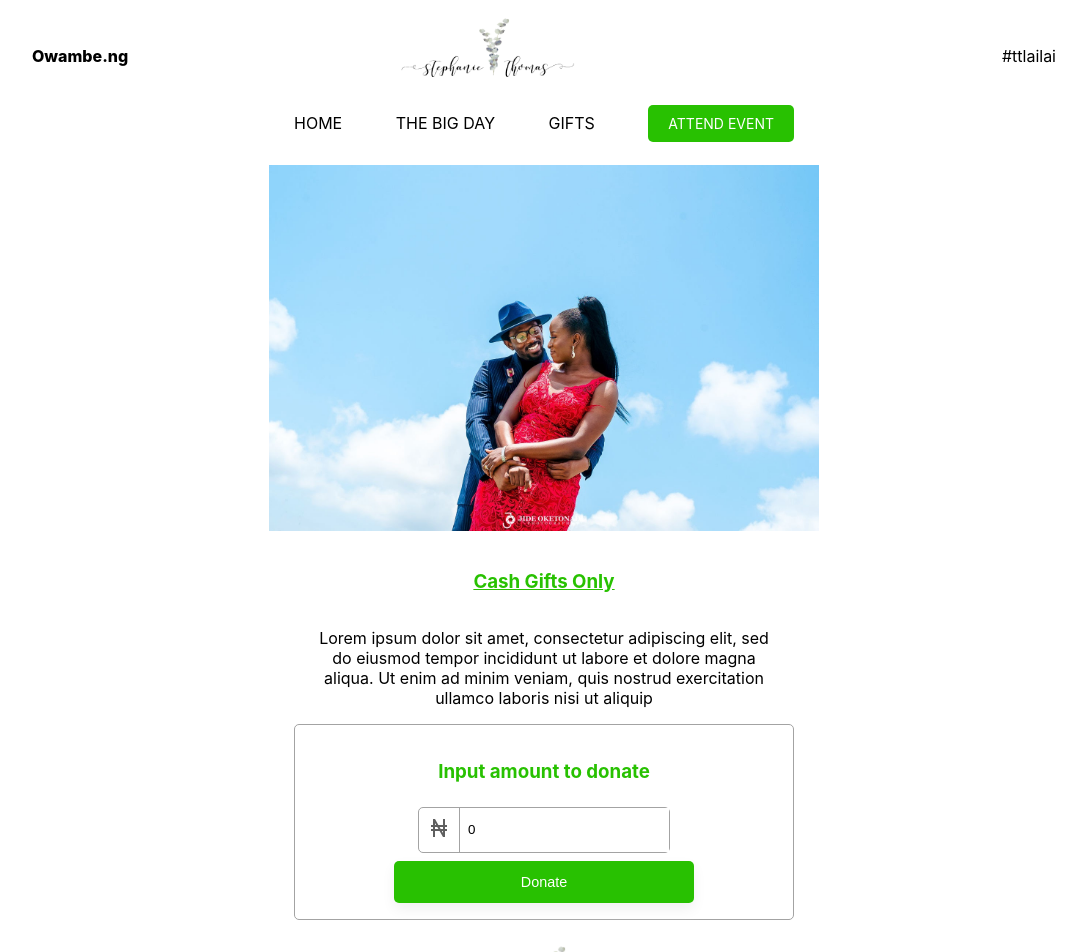
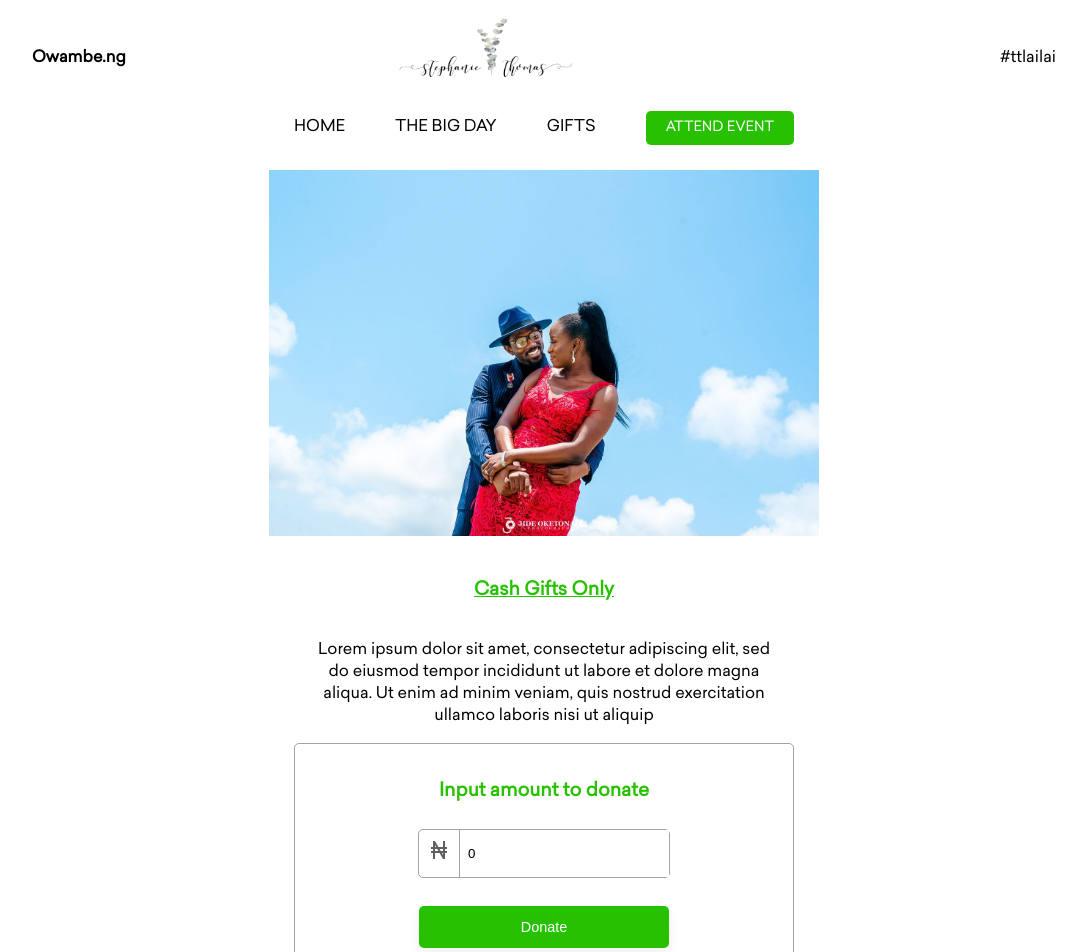
Before and after one commit to mrtoluadesina/linkup-website, a React (Create React App) app: page /gifts in a window 1280 px wide. Shown: the top 952 px of the page, without its empty margins (96-1182 px from the left). Built offline with nearby package versions, Linux system fonts and the light colour scheme.

Commit message:
clean up gift page

```diff
--- a/src/index.scss
+++ b/src/index.scss
@@ -6,13 +6,22 @@ body {
   margin: 0;
   padding: 0;
   box-sizing: border-box;
-  font-family: -apple-system, BlinkMacSystemFont, 'Segoe UI', 'Roboto', 'Oxygen',
-    'Ubuntu', 'Cantarell', 'Fira Sans', 'Droid Sans', 'Helvetica Neue',
-    sans-serif;
+  // font-family: -apple-system, BlinkMacSystemFont, 'Segoe UI', 'Roboto', 'Oxygen',
+  //   'Ubuntu', 'Cantarell', 'Fira Sans', 'Droid Sans', 'Helvetica Neue',
+  //   sans-serif;
+  font-family:'SailecRegular',sans-serif;
   -webkit-font-smoothing: antialiased;
   -moz-osx-font-smoothing: grayscale;
 }
-
+@font-face {
+  font-family: 'SailecRegular';
+  src: url('../src/fonts/SailecRegular.ttf') format('truetype') ; /* IE9 Compat Modes */
+  // src: url('webfont.eot?#iefix') format('embedded-opentype'), /* IE6-IE8 */
+  //      url('webfont.woff2') format('woff2'), /* Super Modern Browsers */
+  //      url('webfont.woff') format('woff'), /* Pretty Modern Browsers */
+  //      url('webfont.ttf')  format('truetype'), /* Safari, Android, iOS */
+  //      url('webfont.svg#svgFontName') format('svg'); /* Legacy iOS */
+}
 code {
   font-family: source-code-pro, Menlo, Monaco, Consolas, 'Courier New',
     monospace;
--- a/src/views/Gifts/index.scss
+++ b/src/views/Gifts/index.scss
@@ -41,11 +41,15 @@
 
                 form {
                     width: 100%;
-                    max-width: 300px;
+                    max-width: 250px;
                     display: flex;
                     flex-direction: column;
                     align-items: center;
+                    button{
+                        margin: 20px 0;
+                    }
                 }
+
             }
         }
     }
```
Also changed, not shown: src/fonts/SailecRegular.ttf (added).
